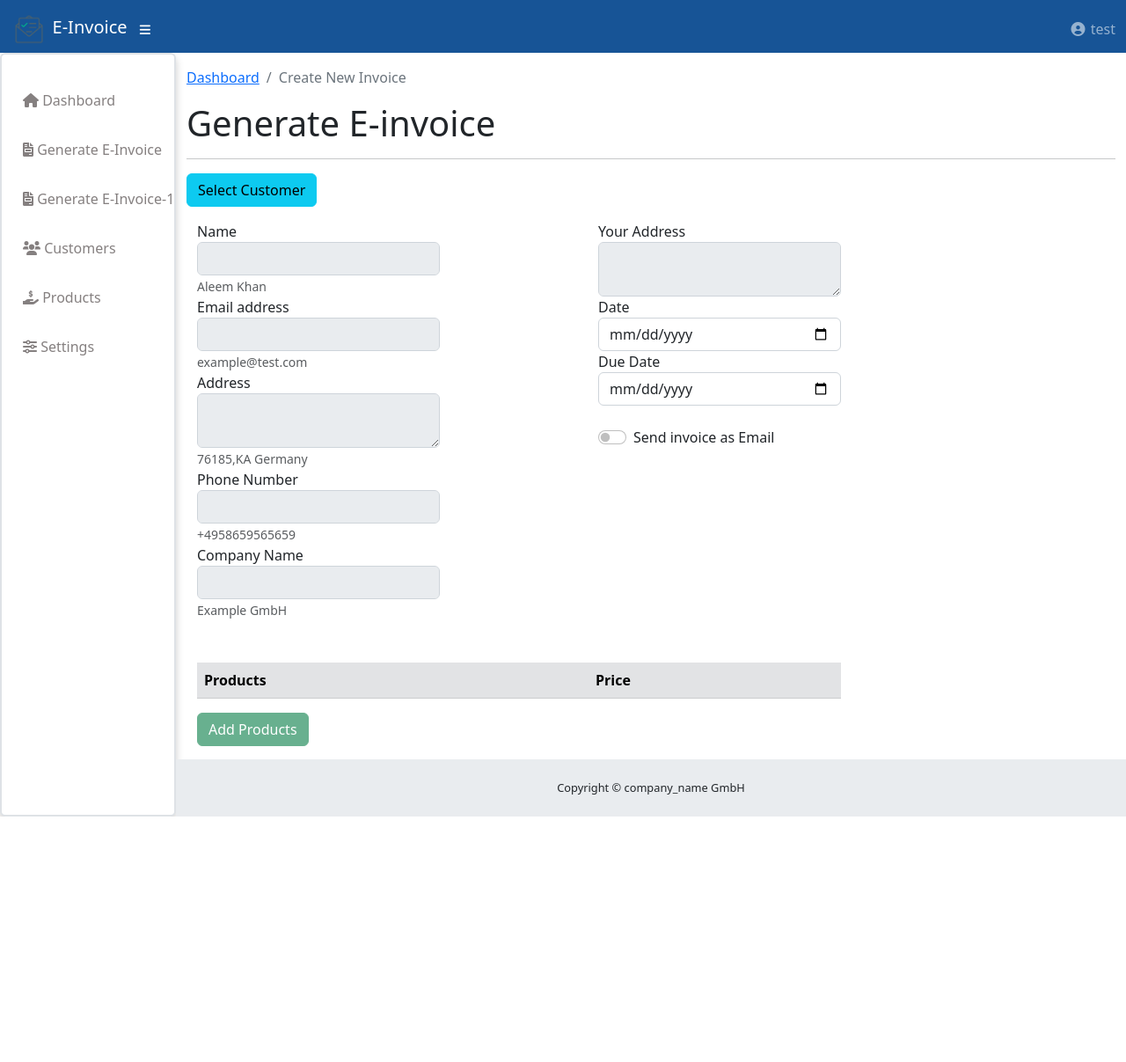
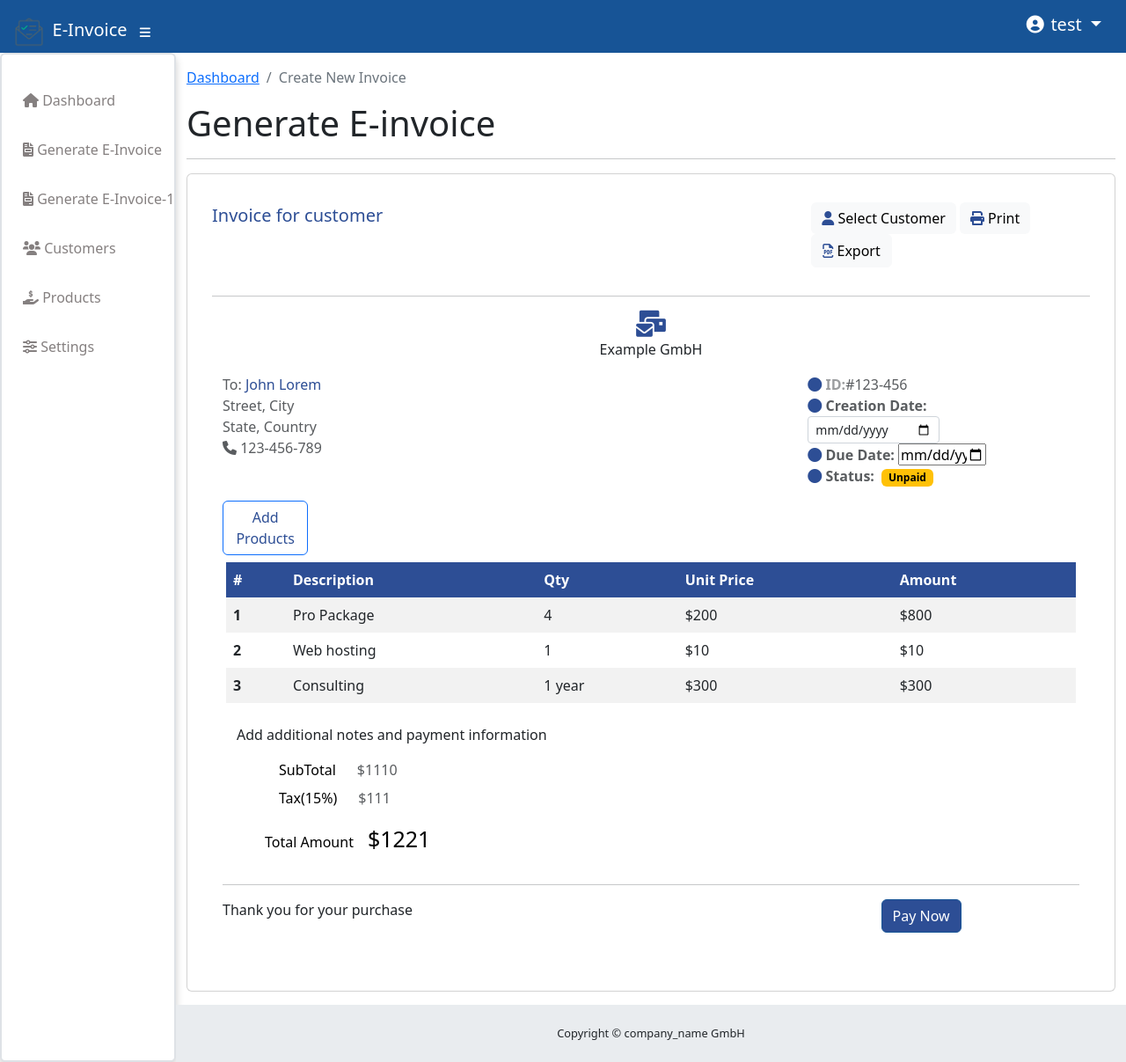
Before and after one commit to NikhilRaikar17/e-invoice, a Flask app: page /generate_invoice_1 in a window 1280 px wide. Shown: the whole page at 88% size. Before the commit the page ends 928 px from the top, so only its background shows below. Run offline with Flask 2, Linux system fonts and the light colour scheme; a user stored in the database is signed in; tables that the repository leaves empty hold one stand-in row (values such as "Sample post"); lists and menus that the app fills with data are empty; some libraries are stand-ins or nearby versions.

Commit message:
invoice main page design

```diff
--- a/e_invoice/e_invoice.py
+++ b/e_invoice/e_invoice.py
@@ -74,10 +74,11 @@ def login():
     user = Users.query.filter_by(email=email).first()
     if request.method == 'POST':
         if user:
+            flash(f'Welcome {email}', 'success')
             login_user(user)
             return redirect(url_for('index'))
         else:
-            flash('Invalid username or password.')
+            flash('Invalid username or password', 'danger')
     return render_template('login.html')
 
 # Logout the current user.
@@ -100,7 +101,7 @@ def generate_invoice():
 def generate_invoice_1():
     customers = Customers.query.all()
     products = Products.query.all()
-    return render_template("e-invoicegenerator_1.html",customers = customers, products = products)
+    return render_template("invoice_example.html",customers = customers, products = products)
 
 @app.route('/manage_customers', methods=['GET'])
 @login_required
--- a/e_invoice/templates/base.html
+++ b/e_invoice/templates/base.html
@@ -57,13 +57,13 @@
 
 
         <!-- Navbar -->
-        <ul class="navbar-nav ml-auto ml-md-0">
-          <li class="nav-item dropdown no-arrow">
+        <ul class="navbar-brand ml-md-2" style="list-style: none;">
+          <li class="dropdown no-arrow">
             <a class="nav-link dropdown-toggle" href="#" id="userDropdown" data-toggle="dropdown">
               <i class="fas fa-user-circle fa-fw"></i>
               <span class="hidden-xs">{{ current_user.name }}</span>
             </a>
-            <div class="dropdown-menu dropdown-menu-right">
+            <div class="dropdown-menu dropdown-menu-left no-arrow">
               <a class="dropdown-item" href="#" data-toggle="modal" data-target="#logoutModal">
                 <i class="fa fa-sign-out-alt"></i> Logout
               </a>
--- /dev/null
+++ b/e_invoice/templates/invoice_example.html
@@ -0,0 +1,219 @@
+{% extends 'base.html' %}
+
+{% block breadcrumb %}
+  <li class="breadcrumb-item active">{% block title %}Create New Invoice{% endblock %}</li>
+{% endblock %}
+
+{% block content %}
+  <h1>Generate E-invoice</h1>
+  <hr/>
+
+    <div class="card">
+        <div class="card-body">
+            <div class="container mb-5 mt-3">
+                <div class="row  align-items-baseline pb-3">
+                    <div class="col-xl-8">
+                        <p style="color: #2d4e95;font-size: 20px;">Invoice for customer</p>
+                    </div>
+                    <div class="col-xl-4 float-end">
+                        <a class="btn btn-light text-capitalize border-0" data-toggle="modal" data-title="Add" data-target="#select-customer" data-mdb-ripple-color="dark"><i
+                            class="fa-solid fa-user" style="color: #2d4e95;"></i> Select Customer</a>
+                        <a class="btn btn-light text-capitalize border-0" data-mdb-ripple-color="dark"><i
+                            class="fas fa-print" style="color: #2d4e95;"></i> Print</a>
+                        <a class="btn btn-light text-capitalize" data-mdb-ripple-color="dark"><i
+                            class="far fa-file-pdf" style="color: #2d4e95;"></i> Export</a>
+                    </div>
+
+                </div>
+                <hr>
+
+                <div class="container">
+                <div class="col-md-12">
+                    <div class="text-center">
+                    <i class="fas fa-mail-bulk ms-0" style="font-size:30px; color:#2d4e95 ;"></i>
+                    <p class="pt-0">Example GmbH</p>
+                    </div>
+
+                </div>
+
+
+                <div class="row">
+                    <div class="col-xl-8">
+                    <ul class="list-unstyled">
+                        <li class="text-muted">To: <span style="color:#2d4e95 ;">John Lorem</span></li>
+                        <li class="text-muted">Street, City</li>
+                        <li class="text-muted">State, Country</li>
+                        <li class="text-muted"><i class="fas fa-phone"></i> 123-456-789</li>
+                    </ul>
+                    </div>
+                    <div class="col-xl-4">
+
+                    <ul class="list-unstyled">
+                        <li class="text-muted"><i class="fas fa-circle" style="color:#2d4e95 ;"></i> <span
+                            class="fw-bold" style="opacity:0.6;">ID:</span>#123-456</li>
+                        <li class="text-muted"><i class="fas fa-circle" style="color:#2d4e95 ;"></i>
+                            <span
+                                class="fw-bold">Creation Date:
+                            </span>
+                            <input class="form-control form-control-sm" type="date" id="start-date" name="start-date" required style="width:150px;height:25px;"></input>
+                        </li>
+                        <li class="text-muted">
+                            <i class="fas fa-circle" style="color:#2d4e95 ;"></i>
+                            <span class="fw-bold">Due Date: </span>
+                            <input type="date" id="start-date" name="start-date" required style="width:100px;height:25px;"></input>
+                        </li>
+                        <li class="text-muted"><i class="fas fa-circle" style="color:#2d4e95 ;"></i>
+                            <span class="me-1 fw-bold">Status:</span>
+                            <span class="badge bg-warning text-black fw-bold">
+                            Unpaid</span>
+                        </li>
+                    </ul>
+                    </div>
+                </div>
+
+                <button
+                    class="btn border-4 border-primary"
+                    id="add_products"
+                    data-toggle="modal"
+                    data-title="Add"
+                    data-target="#add_products_invoice"
+                    style="width: 10%;color:#2d4e95;"
+                >
+                Add Products
+                </button>
+                <div class="row my-2 mx-1 justify-content-center">
+
+                    <table class="table table-striped table-borderless">
+                        <thead style="background-color:#2d4e95 ;" class="text-white">
+                            <tr>
+                            <th scope="col">#</th>
+                            <th scope="col">Description</th>
+                            <th scope="col">Qty</th>
+                            <th scope="col">Unit Price</th>
+                            <th scope="col">Amount</th>
+                            </tr>
+                        </thead>
+
+                        <tbody>
+                            <tr>
+                            <th scope="row">1</th>
+                            <td>Pro Package</td>
+                            <td>4</td>
+                            <td>$200</td>
+                            <td>$800</td>
+                            </tr>
+                            <tr>
+                            <th scope="row">2</th>
+                            <td>Web hosting</td>
+                            <td>1</td>
+                            <td>$10</td>
+                            <td>$10</td>
+                            </tr>
+                            <tr>
+                            <th scope="row">3</th>
+                            <td>Consulting</td>
+                            <td>1 year</td>
+                            <td>$300</td>
+                            <td>$300</td>
+                            </tr>
+                        </tbody>
+                    </table>
+                </div>
+                <div class="row">
+                    <div class="col-xl-8">
+                    <p class="ms-3">Add additional notes and payment information</p>
+
+                    </div>
+                    <div class="col-xl-3 mx-5">
+                    <ul class="list-unstyled">
+                        <li class="text-muted ms-3"><span class="text-black me-4">SubTotal</span>$1110</li>
+                        <li class="text-muted ms-3 mt-2"><span class="text-black me-4">Tax(15%)</span>$111</li>
+                    </ul>
+                    <p class="text-black float-start"><span class="text-black me-3"> Total Amount</span><span
+                        style="font-size: 25px;">$1221</span></p>
+                    </div>
+                </div>
+                <hr>
+                <div class="row">
+                    <div class="col-xl-9">
+                    <p>Thank you for your purchase</p>
+                    </div>
+                    <div class="col-xl-2">
+                    <button type="button" class="btn btn-primary text-capitalize"
+                        style="background-color:#2d4e95 ;">Pay Now</button>
+                    </div>
+                </div>
+
+                </div>
+            </div>
+        </div>
+    </div>
+
+    <div class="modal fade" id="select-customer" tabindex="-1">
+        <div class="modal-dialog">
+
+            <div class="modal-content">
+              <div class="modal-header">
+                <h5 class="modal-title" id="Heading">Generate Invoice</h4>
+                <button type="button" class="btn btn-secondary" data-dismiss="modal">
+                  <span>×</span>
+                </button>
+              </div>
+              <div class="modal-body">
+
+                <div class="form-group">
+                  <label for="customer-name"><b>Customer Name</b></label>
+                  <select name="select_customers" id="select_customers" class="form-control">
+                    <option value="-1">---</option>
+                    {% for customer in customers %}
+                        <option value="{{customer.id}}"> {{ customer.name }} </option>
+                    {% endfor %}
+                  </select>
+                </div>
+              </div>
+
+              <div class="modal-footer ">
+                <button class="btn btn-success btn-lg" data-dismiss="modal" style="width: 100%;" onclick="fill_invoice_form();">
+                  Select
+                </button>
+              </div>
+
+            </div>
+        </div>
+    </div>
+
+    <div class="modal fade" id="add_products_invoice" tabindex="-1">
+        <div class="modal-dialog">
+
+            <div class="modal-content">
+              <div class="modal-header">
+                <h5 class="modal-title" id="Heading">All Products</h4>
+                <button type="button" class="btn btn-secondary" data-dismiss="modal">
+                  <span>×</span>
+                </button>
+              </div>
+              <div class="modal-body">
+
+                <div class="form-group">
+                  <label for="customer-name"><b>Products</b></label>
+                  <select class="selectpicker" multiple id="select_products" >
+                    {% for product in products %}
+                        <option value="{{product.id}}" product_price="{{product.price}}"> {{ product.name }} </option>
+                    {% endfor %}
+                  </select>
+                </div>
+              </div>
+
+              <div class="modal-footer ">
+                <button class="btn btn-success btn-lg" data-dismiss="modal" style="width: 100%;" onclick="update_table_with_products();">
+                  Select
+                </button>
+              </div>
+
+            </div>
+        </div>
+    </div>
+
+
+
+    {% endblock %}
```
